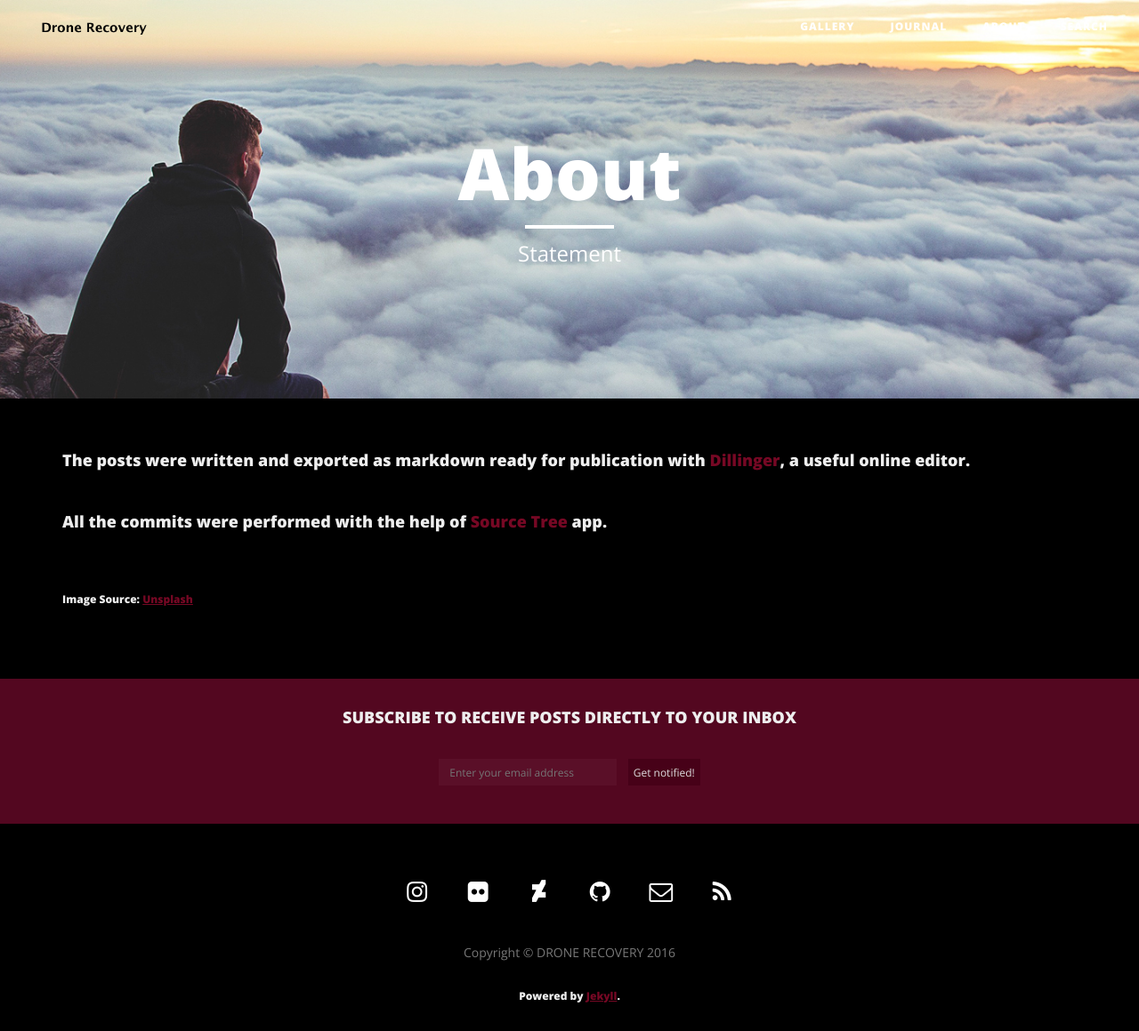
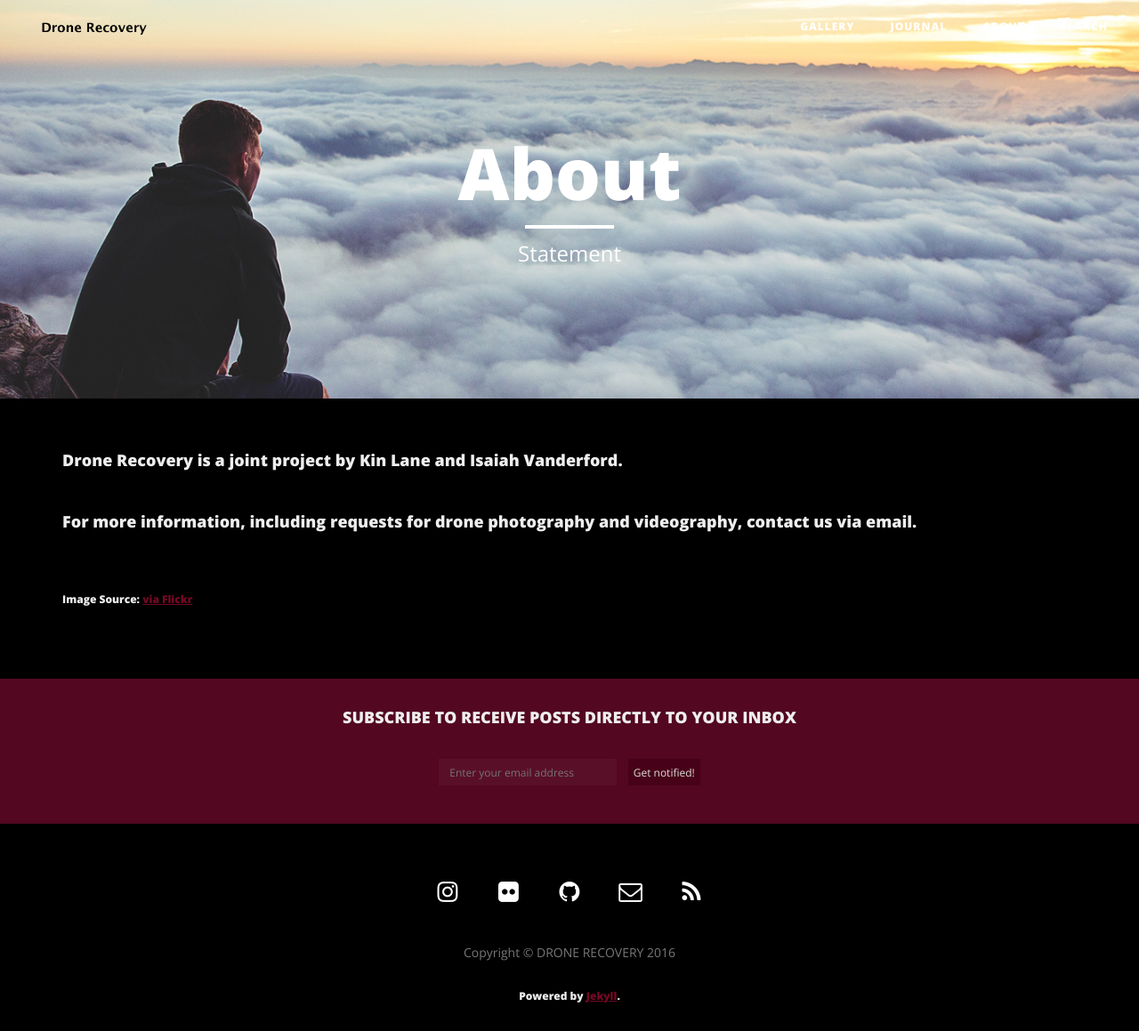
Before and after one commit to Dronerecovery-dot-org/drone-recovery-site, a Jekyll site: the page built from about/index.html, in a window 1280 px wide. Shown: the whole page at 89% size. Built offline with Jekyll 4.4.1, drawn with Linux system fonts in a browser that asks for light colours; nearby versions of some CDN libraries.

Commit message:
updates to footer

```diff
--- a/_includes/footer.html
+++ b/_includes/footer.html
@@ -22,16 +22,6 @@
                             <span class="fa-stack fa-lg">
                                 <i class="fa fa-circle fa-stack-2x"></i>
                                 <i class="fa fa-flickr fa-stack-1x fa-inverse"></i>
-                            </span>
-                        </a>
-                    </li>
-                    {% endif %}
-                    {% if site.deviantart_username %}
-                    <li>
-                        <a href="http://{{ site.deviantart_username }}.deviantart.com">
-                            <span class="fa-stack fa-lg">
-                                <i class="fa fa-circle fa-stack-2x"></i>
-                                <i class="fa fa-deviantart fa-stack-1x fa-inverse"></i>
                             </span>
                         </a>
                     </li>
--- a/_includes/newsletter.html
+++ b/_includes/newsletter.html
@@ -5,6 +5,6 @@
       <center><h4><p>SUBSCRIBE TO RECEIVE POSTS DIRECTLY TO YOUR INBOX</h4></center>
 
 
-<form style="padding:3px;text-align:center;font-family: 'Open Sans', 'Helvetica Neue', Helvetica, Arial, sans-serif;font-size:12px;" action="https://tinyletter.com/photorgasms" method="post" target="popupwindow" onsubmit="window.open('https://tinyletter.com/yourproject', 'popupwindow', 'scrollbars=yes,width=800,height=600');return true"><input type="text" placeholder="Enter your email address"  style="width:200px;height:30px;border:0;background-color:#5A0F28;color:#dddddd;outline:0;padding-left:12px;" name="email" id="tlemail" />&nbsp; &nbsp; <input type="submit" value="Get notified!" style="background-color:#470118;color:#dddddd;height:30px;border:0;" /></form>
+<form style="padding:3px;text-align:center;font-family: 'Open Sans', 'Helvetica Neue', Helvetica, Arial, sans-serif;font-size:12px;" action="https://tinyletter.com/dronerecovery" method="post" target="popupwindow" onsubmit="window.open('https://tinyletter.com/yourproject', 'popupwindow', 'scrollbars=yes,width=800,height=600');return true"><input type="text" placeholder="Enter your email address"  style="width:200px;height:30px;border:0;background-color:#5A0F28;color:#dddddd;outline:0;padding-left:12px;" name="email" id="tlemail" />&nbsp; &nbsp; <input type="submit" value="Get notified!" style="background-color:#470118;color:#dddddd;height:30px;border:0;" /></form>
             </div>
         </div>
--- a/about/index.html
+++ b/about/index.html
@@ -5,10 +5,10 @@ description: "Statement"
 header-img: "img/about-bg.jpg"
 ---
 
-<h4>The posts were written and exported as markdown ready for publication with <a href="http://dillinger.io/">Dillinger</a>, a useful online editor.</h4>
+<h4>Drone Recovery is a joint project by Kin Lane and Isaiah Vanderford.</h4>
 <br>
-<h4>All the commits were performed with the help of <a href="https://www.sourcetreeapp.com/">Source Tree</a> app.</h4>
+<h4>For more information, including requests for drone photography and videography, contact us via email.</h4>
 
 
 <br>
-<h6><p>Image Source: <a href="https://unsplash.com/photos/Dwheufds6kQ/">Unsplash</a></p></h6>
+<h6><p>Image Source: <a href="https://flickr.com">via Flickr</a></p></h6>
```
